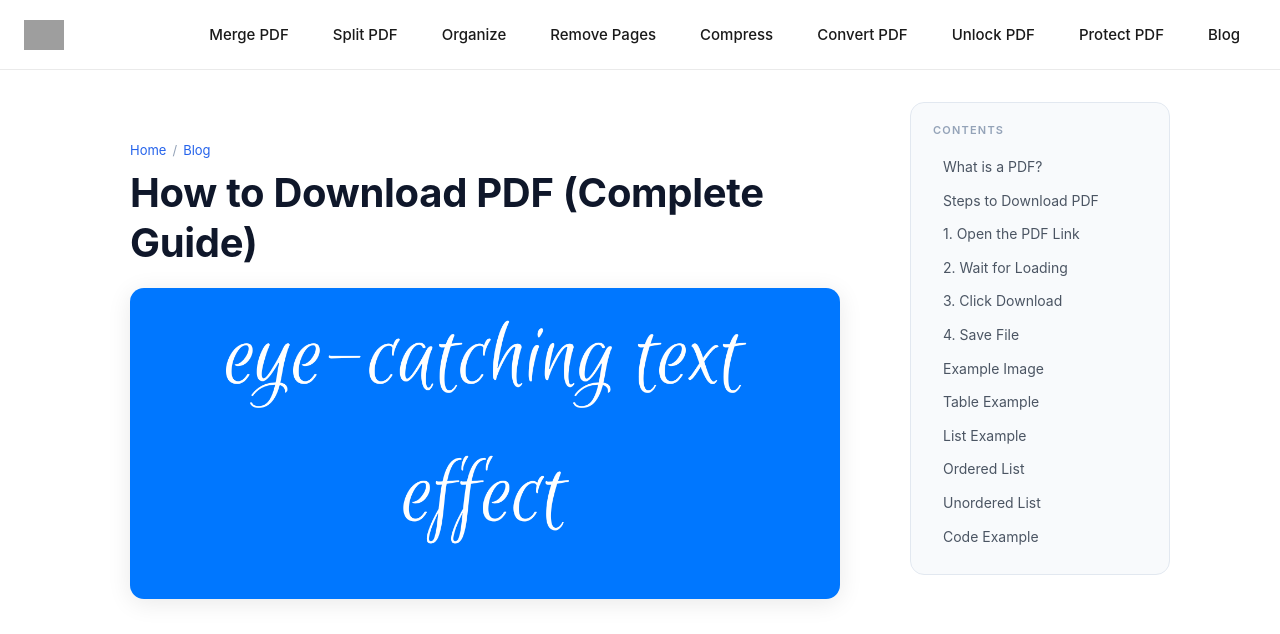
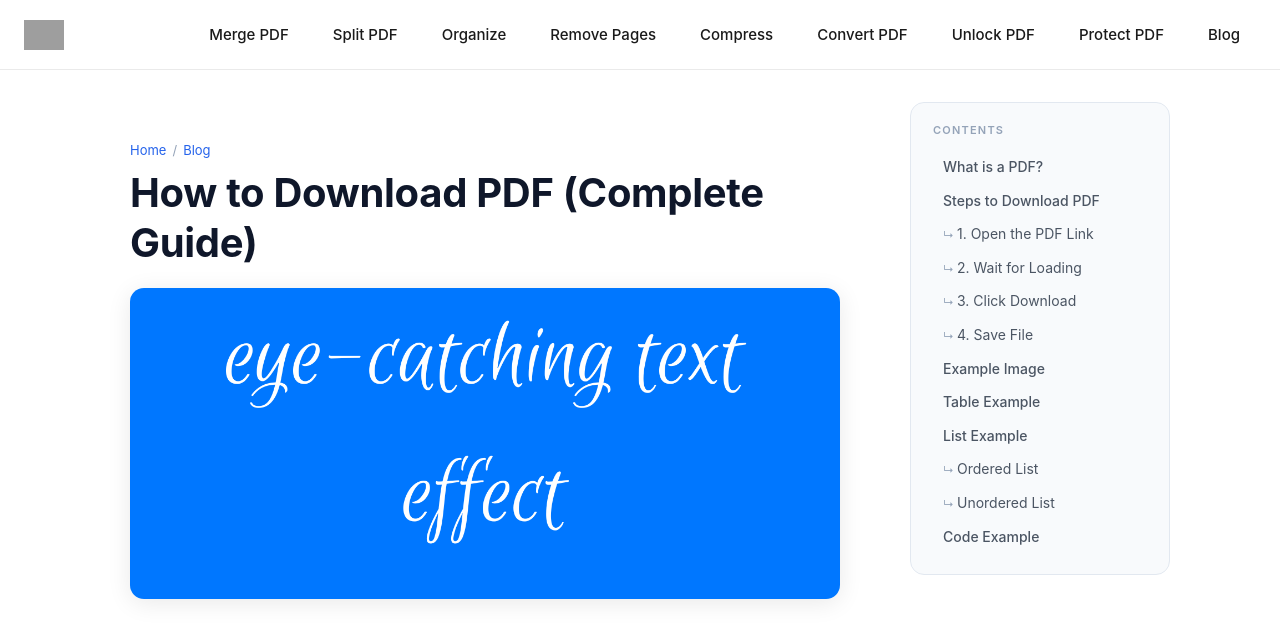
Before and after one commit to rforrupesh/pdf, a Jekyll site: the page built from _posts/2026-04-28-how-to-download-pdf.md, in a window 1280 px wide. Shown: the top 634 px of the page. Built offline with Jekyll 4.4.1, drawn with Linux system fonts in a browser that asks for light colours; grey boxes are pictures that could not be loaded.

Commit message:
Update style.css

```diff
--- a/assets/css/style.css
+++ b/assets/css/style.css
@@ -516,6 +516,24 @@ nav {
   padding-left: 14px;
 }
 
+/* TOC h2 vs h3 indent */
+.toc-h2 > a {
+  font-weight: 500;
+  color: #374151;
+}
+
+.toc-h3 > a {
+  padding-left: 20px;
+  font-size: 13px;
+  color: #6b7280;
+}
+
+.toc-h3 > a::before {
+  content: "↳ ";
+  color: #94a3b8;
+  font-size: 11px;
+}
+
 /* =========================
    RELATED POSTS
 ========================= */
```
